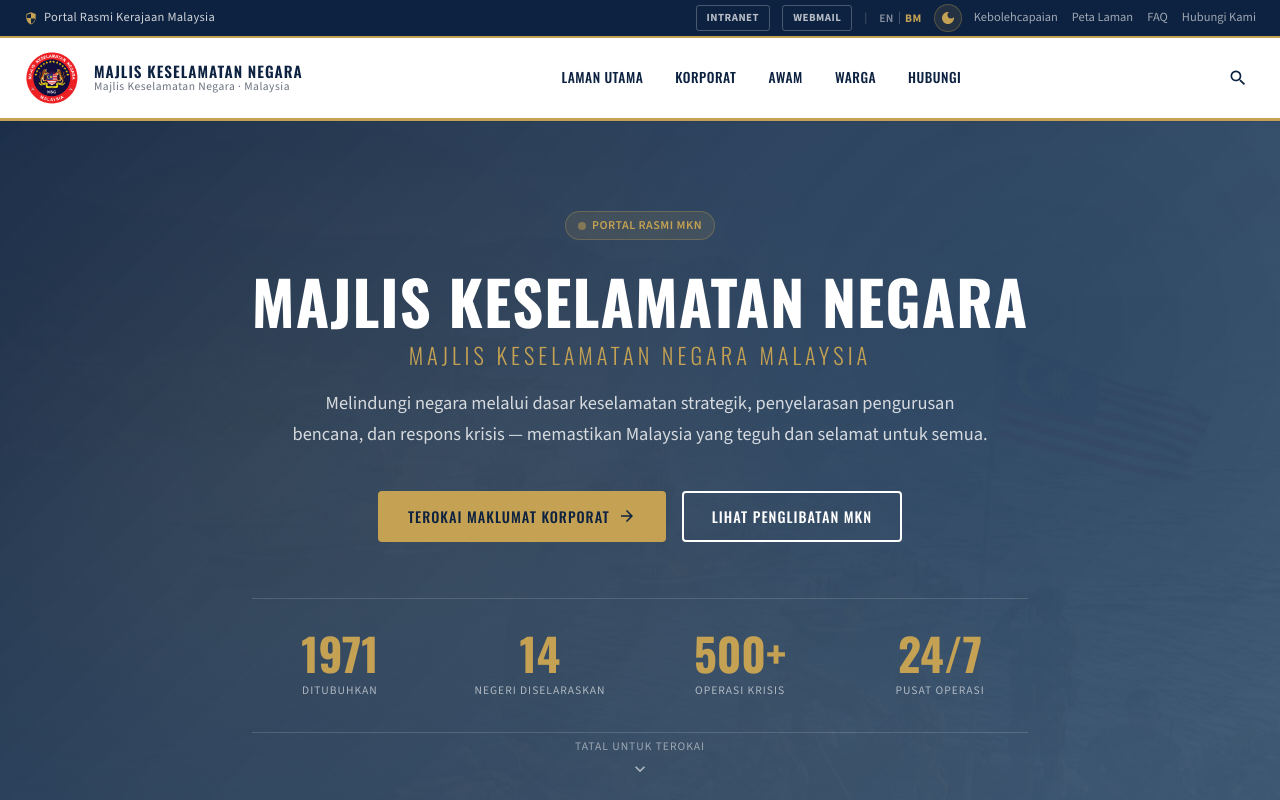
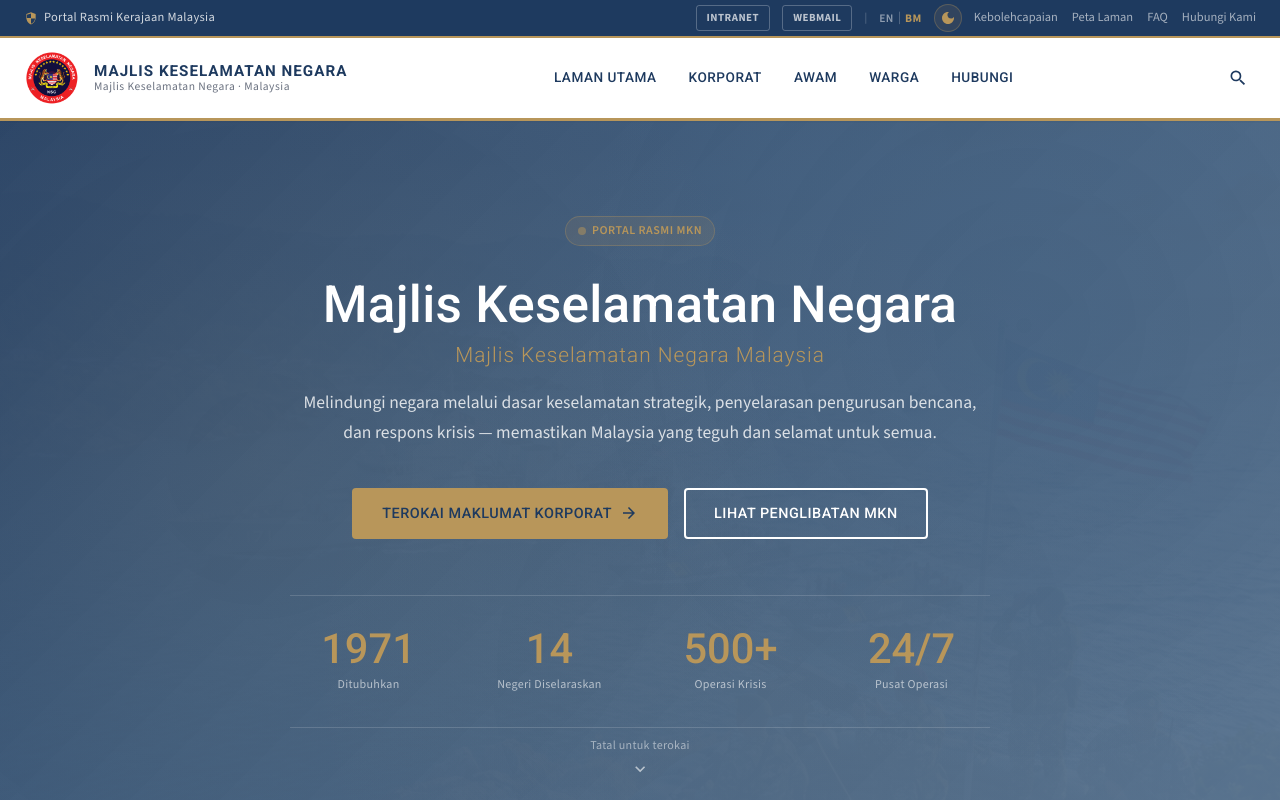
Before and after one commit to fazleeabubakar/mkn-portal, a React (Vite) app: page / in a window 1280 px wide. Shown: the top 800 px of the page. Built offline with nearby package versions, Linux system fonts and the light colour scheme; no server answers.

Commit message:
Harmonize typography and color palette: switch Oswald to Roboto, soften navy/gold to muted tones, remove aggressive uppercase headings

```diff
--- a/index.html
+++ b/index.html
@@ -8,7 +8,7 @@
     <meta name="viewport" content="width=device-width, initial-scale=1.0" />
     <link rel="preconnect" href="https://fonts.googleapis.com" />
     <link rel="preconnect" href="https://fonts.gstatic.com" crossorigin />
-    <link href="https://fonts.googleapis.com/css2?family=Oswald:wght@300;400;500;600;700&family=Source+Sans+3:ital,wght@0,300;0,400;0,500;0,600;0,700;0,900;1,400&display=swap" rel="stylesheet" />
+    <link href="https://fonts.googleapis.com/css2?family=Roboto:wght@300;400;500;700&family=Source+Sans+3:ital,wght@0,300;0,400;0,500;0,600;0,700;0,900;1,400&display=swap" rel="stylesheet" />
     <meta name="description" content="Portal Rasmi Majlis Keselamatan Negara (MKN) - Official Portal of the National Security Council of Malaysia" />
     <title>MKN | Majlis Keselamatan Negara</title>
   </head>
--- a/src/components/CorporateInfo.tsx
+++ b/src/components/CorporateInfo.tsx
@@ -28,7 +28,7 @@
           <div className="about-facts">
             <div className="facts-card">
               <div className="facts-header">
-                <Icon name="document" size={20} color="#c5a253" />
+                <Icon name="document" size={20} color="#b8965a" />
                 <span>{t.ui.keyFacts}</span>
               </div>
               <div className="facts-list">
@@ -47,14 +47,14 @@
         <div className="vm-section">
           <div className="vm-card vm-vision">
             <div className="vm-icon-wrap">
-              <Icon name="star" size={28} color="#c5a253" />
+              <Icon name="star" size={28} color="#b8965a" />
             </div>
             <h3>{t.ui.ourVision}</h3>
             <p>{visionMission.vision}</p>
           </div>
           <div className="vm-card vm-mission">
             <div className="vm-icon-wrap">
-              <Icon name="target" size={28} color="#c5a253" />
+              <Icon name="target" size={28} color="#b8965a" />
             </div>
             <h3>{t.ui.ourMission}</h3>
             <p>{visionMission.mission}</p>
@@ -68,7 +68,7 @@
             {visionMission.values.map((val, i) => (
               <div key={i} className="value-card">
                 <div className="value-icon">
-                  <Icon name={val.icon} size={24} color="#c5a253" />
+                  <Icon name={val.icon} size={24} color="#b8965a" />
                 </div>
                 <h4>{val.title}</h4>
                 <p>{val.description}</p>
@@ -104,7 +104,7 @@
                 </div>
                 {i < orgStructure.levels.length - 1 && (
                   <div className="org-connector">
-                    <Icon name="chevron" size={20} color="#c5a253" />
+                    <Icon name="chevron" size={20} color="#b8965a" />
                   </div>
                 )}
               </div>
@@ -196,7 +196,7 @@
           font-size: 1.1rem;
           margin-bottom: 20px;
           padding-bottom: 16px;
-          border-bottom: 1px solid rgba(197, 162, 83, 0.2);
+          border-bottom: 1px solid rgba(184, 150, 90, 0.2);
         }
         .facts-list {
           display: flex;
@@ -290,7 +290,7 @@
           height: 52px;
           margin: 0 auto 16px;
           border-radius: 50%;
-          background: rgba(197, 162, 83, 0.12);
+          background: rgba(184, 150, 90, 0.12);
           display: flex;
           align-items: center;
           justify-content: center;
--- a/src/components/Footer.tsx
+++ b/src/components/Footer.tsx
@@ -49,20 +49,20 @@
               </div>
             </div>
             <div className="footer-address">
-              <Icon name="location" size={16} color="#c5a253" />
+              <Icon name="location" size={16} color="#b8965a" />
               <span>{t.ui.footerAddress}</span>
             </div>
             <div className="footer-contact-info">
               <div className="footer-contact-item">
-                <Icon name="phone" size={15} color="#c5a253" />
+                <Icon name="phone" size={15} color="#b8965a" />
                 <span>{t.ui.footerPhone}</span>
               </div>
               <div className="footer-contact-item">
-                <Icon name="document" size={15} color="#c5a253" />
+                <Icon name="document" size={15} color="#b8965a" />
                 <span>Fax: {t.ui.footerFax}</span>
               </div>
               <div className="footer-contact-item">
-                <Icon name="email" size={15} color="#c5a253" />
+                <Icon name="email" size={15} color="#b8965a" />
                 <span>{t.ui.footerEmail}</span>
               </div>
             </div>
@@ -111,7 +111,7 @@
             <div className="footer-social-icons">
               {['facebook', 'twitter', 'instagram', 'youtube'].map((social) => (
                 <a key={social} href="#footer" className="footer-social-icon">
-                  <Icon name={social} size={18} color="#c5a253" />
+                  <Icon name={social} size={18} color="#b8965a" />
                 </a>
               ))}
             </div>
@@ -235,7 +235,7 @@
           grid-template-columns: 2fr 1fr 1fr 1fr;
           gap: 32px;
           padding-bottom: 40px;
-          border-bottom: 1px solid rgba(197, 162, 83, 0.15);
+          border-bottom: 1px solid rgba(184, 150, 90, 0.15);
         }
         .footer-logo {
           display: flex;
@@ -331,8 +331,8 @@
           width: 40px;
           height: 40px;
           border-radius: 50%;
-          background: rgba(197, 162, 83, 0.1);
-          border: 1px solid rgba(197, 162, 83, 0.25);
+          background: rgba(184, 150, 90, 0.1);
+          border: 1px solid rgba(184, 150, 90, 0.25);
           display: flex;
           align-items: center;
           justify-content: center;
@@ -361,7 +361,7 @@
         .footer-newsletter-input input {
           padding: 10px 16px;
           border-radius: 8px;
-          border: 1px solid rgba(197, 162, 83, 0.3);
+          border: 1px solid rgba(184, 150, 90, 0.3);
           background: rgba(255, 255, 255, 0.08);
           color: var(--mkn-white);
           font-size: 0.85rem;
@@ -384,7 +384,7 @@
         .footer-copyright {
           background: #061a33;
           padding: 16px 0;
-          border-top: 1px solid rgba(197, 162, 83, 0.1);
+          border-top: 1px solid rgba(184, 150, 90, 0.1);
         }
         .copyright-inner {
           display: flex;
--- a/src/components/Hero.tsx
+++ b/src/components/Hero.tsx
@@ -22,7 +22,7 @@
         <div className="hero-actions">
           <a href="#corporate" className="btn btn-primary">
             {heroContent.primaryAction}
-            <Icon name="arrow" size={18} color="#0d2240" />
+            <Icon name="arrow" size={18} color="#1e3a5f" />
           </a>
           <a href="#involvement" className="btn btn-outline">
             {heroContent.secondaryAction}
@@ -63,7 +63,7 @@
           background-size: cover;
           background-position: center 30%;
           background-repeat: no-repeat;
-          opacity: 0.15;
+          opacity: 0.12;
         }
         .hero-overlay {
           position: absolute;
@@ -71,7 +71,7 @@
           left: 0;
           right: 0;
           bottom: 0;
-          background: linear-gradient(135deg, rgba(13, 34, 64, 0.95) 0%, rgba(20, 45, 76, 0.88) 40%, rgba(26, 58, 92, 0.82) 100%);
+          background: linear-gradient(135deg, rgba(30, 58, 95, 0.94) 0%, rgba(42, 74, 110, 0.88) 40%, rgba(58, 90, 124, 0.82) 100%);
         }
         .hero-bg-pattern {
           position: absolute;
@@ -80,9 +80,9 @@
           right: 0;
           bottom: 0;
           background-image:
-            radial-gradient(circle at 20% 50%, rgba(197, 162, 83, 0.08) 0%, transparent 50%),
-            radial-gradient(circle at 80% 30%, rgba(26, 58, 92, 0.3) 0%, transparent 40%),
-            radial-gradient(circle at 60% 80%, rgba(197, 162, 83, 0.04) 0%, transparent 50%);
+            radial-gradient(circle at 20% 50%, rgba(184, 150, 90, 0.08) 0%, transparent 50%),
+            radial-gradient(circle at 80% 30%, rgba(58, 90, 124, 0.3) 0%, transparent 40%),
+            radial-gradient(circle at 60% 80%, rgba(184, 150, 90, 0.04) 0%, transparent 50%);
         }
         .hero-content {
           position: relative;
@@ -102,24 +102,23 @@
           animation: pulse 2s ease infinite;
         }
         .hero-title {
-          font-size: 3.8rem;
+          font-size: 3.2rem;
           color: var(--mkn-white);
           margin-bottom: 20px;
-          line-height: 1.1;
-          font-weight: 700;
-          letter-spacing: 1px;
+          line-height: 1.2;
+          font-weight: 500;
+          letter-spacing: 0.3px;
         }
         .hero-title-accent {
           display: block;
-          font-size: 1.4rem;
+          font-size: 1.3rem;
           font-weight: 300;
           color: var(--mkn-gold);
-          letter-spacing: 4px;
+          letter-spacing: 1px;
           margin-top: 8px;
-          text-transform: uppercase;
         }
         .hero-description {
-          font-size: 1.15rem;
+          font-size: 1.1rem;
           color: rgba(255, 255, 255, 0.8);
           max-width: 700px;
           margin: 0 auto 40px;
@@ -147,17 +146,16 @@
         }
         .hero-stat-value {
           font-family: var(--font-heading);
-          font-size: 2.8rem;
-          font-weight: 700;
+          font-size: 2.6rem;
+          font-weight: 500;
           color: var(--mkn-gold);
           line-height: 1;
           margin-bottom: 6px;
         }
         .hero-stat-label {
-          font-size: 0.72rem;
+          font-size: 0.75rem;
           color: rgba(255, 255, 255, 0.6);
-          letter-spacing: 1px;
-          text-transform: uppercase;
+          letter-spacing: 0.3px;
         }
         .hero-scroll-indicator {
           position: absolute;
@@ -168,10 +166,9 @@
           flex-direction: column;
           align-items: center;
           gap: 4px;
-          font-size: 0.72rem;
+          font-size: 0.75rem;
           color: rgba(255, 255, 255, 0.5);
-          letter-spacing: 1px;
-          text-transform: uppercase;
+          letter-spacing: 0.3px;
           animation: fadeIn 1.5s ease 1s forwards;
           opacity: 0;
         }
@@ -185,7 +182,7 @@
 
         @media (max-width: 768px) {
           .hero-title {
-            font-size: 2.2rem;
+            font-size: 2rem;
           }
           .hero-title-accent {
             font-size: 1.1rem;
--- a/src/components/InvolvementHighlights.tsx
+++ b/src/components/InvolvementHighlights.tsx
@@ -60,7 +60,7 @@
 
                   <div className="inv-highlights">
                     <h4 className="inv-highlights-title">
-                      <Icon name="star" size={16} color="#c5a253" />
+                      <Icon name="star" size={16} color="#b8965a" />
                       {t.ui.keyAchievements}
                     </h4>
                     <div className="inv-highlights-grid">
@@ -140,7 +140,7 @@
         }
         .inv-tab:hover {
           color: var(--text-heading);
-          background: rgba(13, 34, 64, 0.04);
+          background: rgba(30, 58, 95, 0.04);
         }
         .inv-tab-active {
           color: var(--text-heading);
--- a/src/components/NewsAnnouncements.tsx
+++ b/src/components/NewsAnnouncements.tsx
@@ -38,7 +38,7 @@
               <p className="news-featured-excerpt">{newsItems[0].excerpt}</p>
               <a href="#news" className="news-read-more">
                 {t.ui.readFullArticle}
-                <Icon name="arrow" size={16} color="#c5a253" />
+                <Icon name="arrow" size={16} color="#b8965a" />
               </a>
             </div>
           </div>
@@ -101,7 +101,7 @@
         }
         .news-featured-banner {
           position: relative;
-          background: linear-gradient(135deg, #0d2240, #1a3a5c);
+          background: linear-gradient(135deg, #1e3a5f, #3a5a7c);
           padding: 48px;
           min-height: 180px;
           display: flex;
@@ -115,8 +115,8 @@
           right: 0;
           bottom: 0;
           background:
-            radial-gradient(circle at 80% 20%, rgba(197, 162, 83, 0.15) 0%, transparent 50%),
-            radial-gradient(circle at 20% 80%, rgba(26, 58, 92, 0.3) 0%, transparent 50%);
+            radial-gradient(circle at 80% 20%, rgba(184, 150, 90, 0.15) 0%, transparent 50%),
+            radial-gradient(circle at 20% 80%, rgba(58, 90, 124, 0.3) 0%, transparent 50%);
         }
         .news-featured-banner .news-tag {
           position: relative;
--- a/src/components/Services.tsx
+++ b/src/components/Services.tsx
@@ -25,7 +25,7 @@
               <p className="service-desc">{service.description}</p>
               <a href="#services" className="service-action">
                 {service.action}
-                <Icon name="arrow" size={15} color="#c5a253" />
+                <Icon name="arrow" size={15} color="#b8965a" />
               </a>
             </div>
           ))}
--- a/src/components/Statistics.tsx
+++ b/src/components/Statistics.tsx
@@ -45,7 +45,7 @@
   return (
     <div className="stat-card">
       <div className="stat-icon">
-        <Icon name={stat.icon} size={24} color="#c5a253" />
+        <Icon name={stat.icon} size={24} color="#b8965a" />
       </div>
       <div className="stat-value">
         {formatNumber(count)}
@@ -101,7 +101,7 @@
 
       <style>{`
         .stats-section {
-          background: linear-gradient(135deg, #0d2240 0%, #142d4c 50%, #0d2240 100%);
+          background: linear-gradient(135deg, #1e3a5f 0%, #2a4a6e 50%, #1e3a5f 100%);
           position: relative;
           overflow: hidden;
         }
@@ -112,8 +112,8 @@
           right: 0;
           bottom: 0;
           background-image:
-            radial-gradient(circle at 15% 20%, rgba(197, 162, 83, 0.08) 0%, transparent 40%),
-            radial-gradient(circle at 85% 70%, rgba(26, 58, 92, 0.5) 0%, transparent 40%);
+            radial-gradient(circle at 15% 20%, rgba(184, 150, 90, 0.08) 0%, transparent 40%),
+            radial-gradient(circle at 85% 70%, rgba(58, 90, 124, 0.5) 0%, transparent 40%);
         }
         .stats-grid {
           display: grid;
@@ -122,7 +122,7 @@
         }
         .stat-card {
           background: rgba(255, 255, 255, 0.05);
-          border: 1px solid rgba(197, 162, 83, 0.2);
+          border: 1px solid rgba(184, 150, 90, 0.2);
           border-radius: 16px;
           padding: 28px 20px;
           text-align: center;
@@ -130,8 +130,8 @@
           transition: all 0.3s ease;
         }
         .stat-card:hover {
-          background: rgba(197, 162, 83, 0.08);
-          border-color: rgba(197, 162, 83, 0.5);
+          background: rgba(184, 150, 90, 0.08);
+          border-color: rgba(184, 150, 90, 0.5);
           transform: translateY(-6px);
           box-shadow: 0 12px 30px rgba(0, 0, 0, 0.3);
         }
@@ -140,7 +140,7 @@
           height: 52px;
           margin: 0 auto 16px;
           border-radius: 12px;
-          background: rgba(197, 162, 83, 0.15);
+          background: rgba(184, 150, 90, 0.15);
           display: flex;
           align-items: center;
           justify-content: center;
--- a/src/components/TopBar.tsx
+++ b/src/components/TopBar.tsx
@@ -12,7 +12,7 @@
         <div className="container topbar-inner">
           <div className="topbar-left">
             <span className="topbar-gov-label">
-              <Icon name="shield" size={14} color="#c5a253" />
+              <Icon name="shield" size={14} color="#b8965a" />
               {t.ui.officialPortal}
             </span>
           </div>
@@ -41,7 +41,7 @@
               aria-label="Toggle dark mode"
               title={theme === 'dark' ? 'Light Mode' : 'Dark Mode'}
             >
-              <Icon name={theme === 'dark' ? 'sun' : 'moon'} size={16} color="#c5a253" />
+              <Icon name={theme === 'dark' ? 'sun' : 'moon'} size={16} color="#b8965a" />
             </button>
             <div className="topbar-links">
               <a href="#accessibility" className="topbar-link">{t.ui.accessibility}</a>
@@ -99,7 +99,7 @@
         .topbar-pill:hover {
           color: var(--mkn-gold);
           border-color: var(--mkn-gold);
-          background: rgba(197, 162, 83, 0.1);
+          background: rgba(184, 150, 90, 0.1);
         }
         .topbar-sep {
           color: rgba(255, 255, 255, 0.3);
@@ -144,14 +144,14 @@
           width: 28px;
           height: 28px;
           border-radius: 50%;
-          background: rgba(197, 162, 83, 0.12);
-          border: 1px solid rgba(197, 162, 83, 0.3);
+          background: rgba(184, 150, 90, 0.12);
+          border: 1px solid rgba(184, 150, 90, 0.3);
           cursor: pointer;
           transition: all 0.25s ease;
           flex-shrink: 0;
         }
         .theme-toggle:hover {
-          background: rgba(197, 162, 83, 0.25);
+          background: rgba(184, 150, 90, 0.25);
           transform: scale(1.1);
         }
         .topbar-link {
--- a/src/index.css
+++ b/src/index.css
@@ -1,16 +1,16 @@
 /* ===== MKN Portal Global Styles ===== */
 
 :root {
-  /* Brand Colors */
-  --mkn-navy: #0d2240;
-  --mkn-navy-light: #142d4c;
-  --mkn-navy-lighter: #1a3a5c;
-  --mkn-gold: #c5a253;
-  --mkn-gold-light: #d4b46a;
-  --mkn-gold-dark: #a8853f;
+  /* Brand Colors — Muted for harmonious atmosphere */
+  --mkn-navy: #1e3a5f;
+  --mkn-navy-light: #2a4a6e;
+  --mkn-navy-lighter: #3a5a7c;
+  --mkn-gold: #b8965a;
+  --mkn-gold-light: #c9a96e;
+  --mkn-gold-dark: #9a7c48;
   --mkn-red: #c8102e;
   --mkn-white: #ffffff;
-  --mkn-cream: #f8f6f0;
+  --mkn-cream: #f4f6f9;
   --mkn-gray: #6b7280;
   --mkn-gray-light: #e5e7eb;
   --mkn-gray-lighter: #f3f4f6;
@@ -25,16 +25,16 @@
   --color-danger: #dc2626;
   --color-info: #1d4ed8;
 
-  /* Typography - National Security Style */
+  /* Typography — Clean Government Corporate */
   --font-body: 'Source Sans 3', 'Segoe UI', 'Helvetica Neue', Arial, sans-serif;
-  --font-heading: 'Oswald', 'Segoe UI', 'Helvetica Neue', Arial, sans-serif;
+  --font-heading: 'Roboto', 'Segoe UI', 'Helvetica Neue', Arial, sans-serif;
   --font-mono: 'Source Sans 3', 'Courier New', monospace;
 
   /* Shadows */
   --shadow-sm: 0 1px 2px rgba(0, 0, 0, 0.05);
-  --shadow-md: 0 4px 6px rgba(0, 0, 0, 0.1);
-  --shadow-lg: 0 10px 15px rgba(0, 0, 0, 0.1);
-  --shadow-xl: 0 20px 25px rgba(0, 0, 0, 0.15);
+  --shadow-md: 0 4px 6px rgba(0, 0, 0, 0.08);
+  --shadow-lg: 0 8px 15px rgba(0, 0, 0, 0.08);
+  --shadow-xl: 0 15px 25px rgba(0, 0, 0, 0.1);
 
   /* Layout */
   --max-width: 1280px;
@@ -43,17 +43,17 @@
 
   /* Semantic Colors (theme-aware) */
   --bg-page: #ffffff;
-  --bg-section: #f8f6f0;
+  --bg-section: #f4f6f9;
   --bg-card: #ffffff;
-  --text-body: #1f2937;
-  --text-heading: #0d2240;
-  --text-secondary: #374151;
-  --text-muted: #4b5563;
+  --text-body: #2d3748;
+  --text-heading: #1e3a5f;
+  --text-secondary: #4a5568;
+  --text-muted: #5a6776;
   --text-gray: #6b7280;
-  --border-default: #e5e7eb;
-  --border-light: #f3f4f6;
-  --tag-bg: rgba(13, 34, 64, 0.06);
-  --icon-default: #0d2240;
+  --border-default: #e2e8f0;
+  --border-light: #edf2f7;
+  --tag-bg: rgba(30, 58, 95, 0.06);
+  --icon-default: #1e3a5f;
 }
 
 /* Government badge */
@@ -62,8 +62,8 @@
   align-items: center;
   gap: 6px;
   padding: 4px 12px;
-  background: rgba(197, 162, 83, 0.12);
-  border: 1px solid rgba(197, 162, 83, 0.3);
+  background: rgba(184, 150, 90, 0.12);
+  border: 1px solid rgba(184, 150, 90, 0.3);
   border-radius: 100px;
   font-size: 0.75rem;
   font-weight: 600;
@@ -119,11 +119,10 @@
 
 h1, h2, h3, h4, h5, h6 {
   font-family: var(--font-heading);
-  font-weight: 600;
-  line-height: 1.25;
-  letter-spacing: 0.5px;
+  font-weight: 500;
+  line-height: 1.3;
+  letter-spacing: 0.2px;
   color: var(--text-heading);
-  text-transform: uppercase;
 }
 
 a {
@@ -166,11 +165,11 @@
 }
 
 .section-header h2 {
-  font-size: 2rem;
+  font-size: 1.85rem;
   margin-bottom: 12px;
   position: relative;
-  font-weight: 600;
-  letter-spacing: 1px;
+  font-weight: 500;
+  letter-spacing: 0.3px;
 }
 
 .section-header .subtitle {
@@ -198,7 +197,7 @@
   font-family: var(--font-heading);
   font-weight: 500;
   font-size: 0.9rem;
-  letter-spacing: 1px;
+  letter-spacing: 0.5px;
   text-transform: uppercase;
   transition: all 0.25s ease;
   border: 2px solid transparent;
@@ -310,6 +309,6 @@
   }
 
   .section-header h2 {
-    font-size: 1.5rem;
+    font-size: 1.4rem;
   }
 }
```
